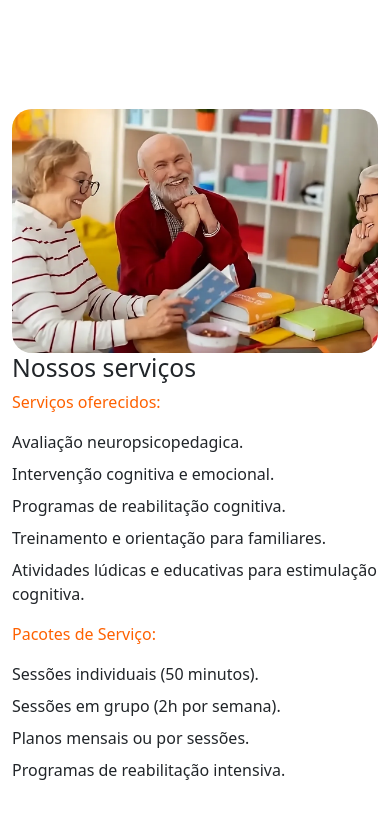
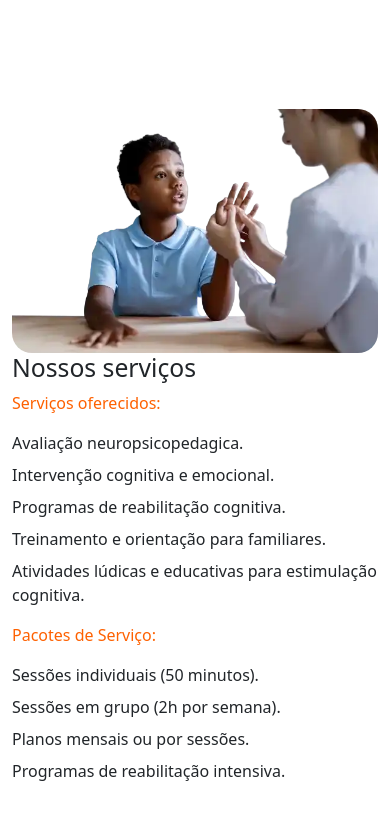
Before and after one commit to Pedro-OSouza/meu-portfolio, a website: page Site-Joselia-cunha/index.html in a window 390 px wide. Shown: the part 2708-3524 px from the top of the page. Drawn offline with nearby package versions, Linux system fonts and the light colour scheme.

Commit message:
Commit Update

```diff
--- a/Site-Joselia-cunha/index.html
+++ b/Site-Joselia-cunha/index.html
@@ -165,8 +165,7 @@
                     </ul>
                 </div>
                 <div class="col-md-6 image-container">
-                    <img src="./img/garoto.webp" alt="Descrição da Imagem" class="d-none d-md-block gradiente-diagonal img-border-1">
-                    <img src="./img/terceira-idade.webp" alt="Descrição da Imagem" class="d-block d-md-none gradiente-top img-border-1">
+                    <img src="./img/garoto.webp" alt="Descrição da Imagem" class="img-border-1">
                 </div>
             </div>
         </div>
@@ -179,7 +178,7 @@
             <div class="text-center my-5">
                 <h2>Nossa Metodologia</h2>
             </div>
-            <div class="row align-items-center flex-wrap-reverse my-5 py-5">
+            <div class="row align-items-center my-5 py-5">
                 <div class="col-md-6 image-container">
                     <img src="./img/children-making-robot.jpg" alt="Crianças em seção de roboterapia e robótica" class="img-border-1">
                 </div>
```
